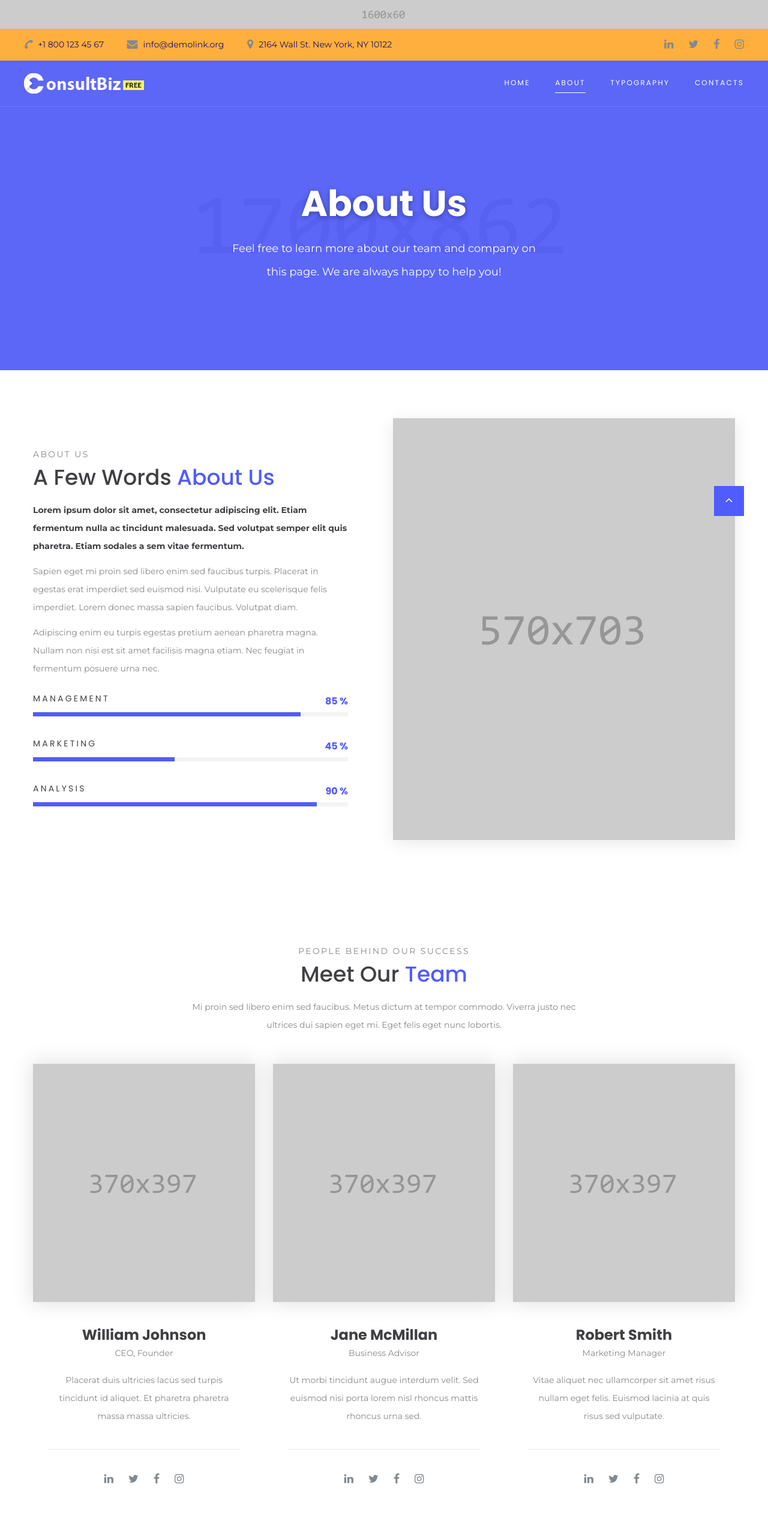
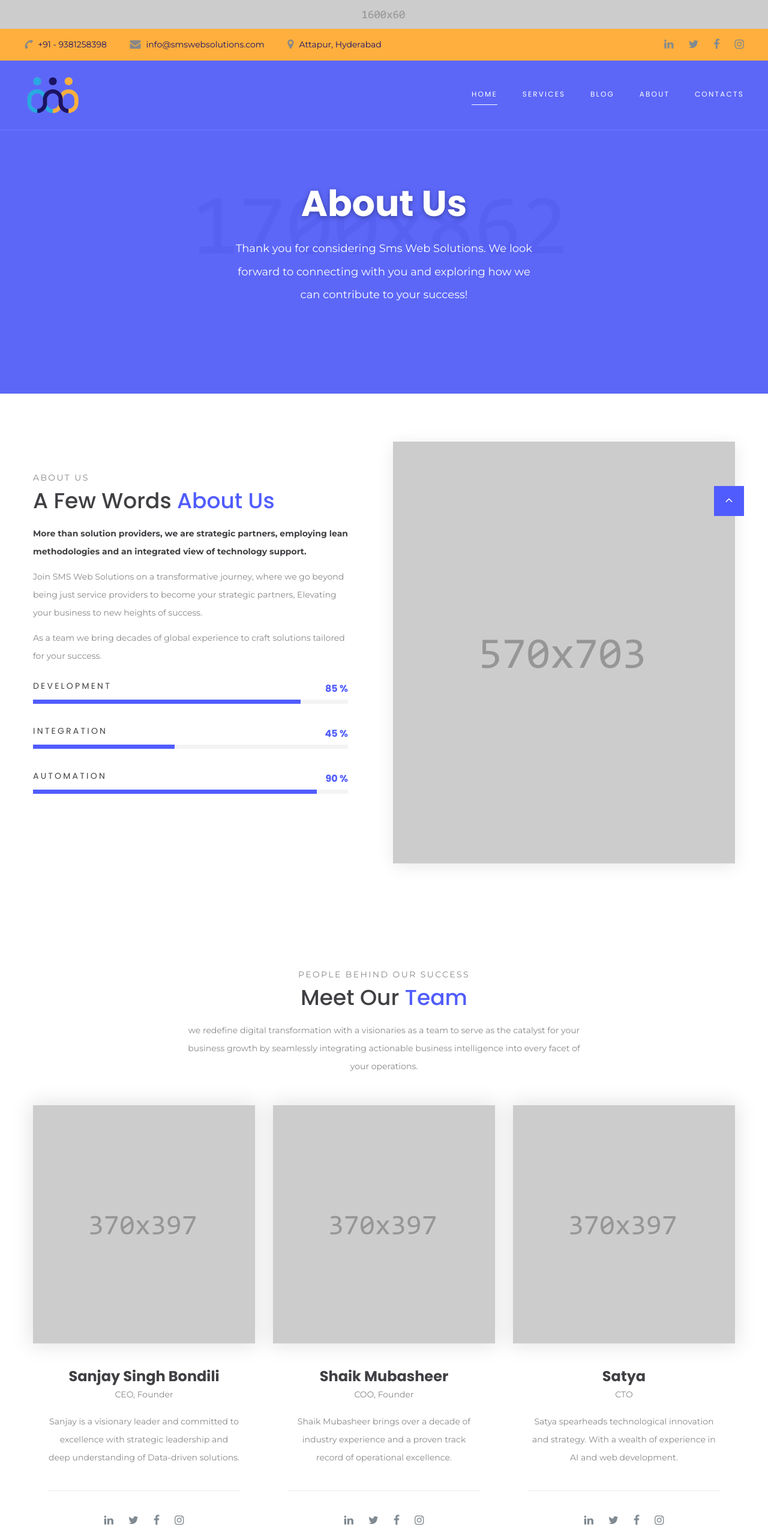
Before and after one commit to SanjayBondili/smswebsite, a plain HTML site: page code/site/about.html in a window 1280 px wide. Shown: the top 2560 px of the page at 60% size. Drawn offline with Linux system fonts and the light colour scheme.

Commit message:
Updated contact and About us pages content

```diff
--- a/code/site/about.html
+++ b/code/site/about.html
@@ -26,27 +26,31 @@
       <header class="section page-header">
         <!--RD Navbar-->
         <div class="rd-navbar-wrap">
-          <nav class="rd-navbar rd-navbar-classic" data-layout="rd-navbar-fixed" data-sm-layout="rd-navbar-fixed" data-md-layout="rd-navbar-fixed" data-md-device-layout="rd-navbar-fixed" data-lg-layout="rd-navbar-static" data-lg-device-layout="rd-navbar-static" data-xl-layout="rd-navbar-static" data-xl-device-layout="rd-navbar-static" data-lg-stick-up-offset="46px" data-xl-stick-up-offset="46px" data-xxl-stick-up-offset="46px" data-lg-stick-up="true" data-xl-stick-up="true" data-xxl-stick-up="true">
-            <div class="rd-navbar-collapse-toggle rd-navbar-fixed-element-1" data-rd-navbar-toggle=".rd-navbar-collapse"><span></span></div>
+          <nav class="rd-navbar rd-navbar-classic" data-layout="rd-navbar-fixed" data-sm-layout="rd-navbar-fixed"
+          data-md-layout="rd-navbar-fixed" data-md-device-layout="rd-navbar-fixed" data-lg-layout="rd-navbar-static"
+          data-lg-device-layout="rd-navbar-static" data-xl-layout="rd-navbar-static"
+          data-xl-device-layout="rd-navbar-static" data-lg-stick-up-offset="46px" data-xl-stick-up-offset="46px"
+          data-xxl-stick-up-offset="46px" data-lg-stick-up="true" data-xl-stick-up="true" data-xxl-stick-up="true">
+
           <div class="rd-navbar-aside-outer rd-navbar-collapse bg-gray-dark">
             <div class="rd-navbar-aside">
               <ul class="list-inline navbar-contact-list">
                 <li>
                   <div class="unit unit-spacing-xs align-items-center">
                     <div class="unit-left"><span class="icon text-middle fa-phone"></span></div>
-                      <div class="unit-body"><a href="tel:#">+1 800 123 45 67</a></div>
+                    <div class="unit-body"><a href="tel:#">+91 - 9381258398</a></div>
                   </div>
                 </li>
                 <li>
                   <div class="unit unit-spacing-xs align-items-center">
                     <div class="unit-left"><span class="icon text-middle fa-envelope"></span></div>
-                      <div class="unit-body"><a href="mailto:#">info@demolink.org</a></div>
+                    <div class="unit-body"><a href="mailto:#">info@smswebsolutions.com</a></div>
                   </div>
                 </li>
                 <li>
                   <div class="unit unit-spacing-xs align-items-center">
                     <div class="unit-left"><span class="icon text-middle fa-map-marker"></span></div>
-                      <div class="unit-body"><a href="#">2164 Wall St. New York, NY 10122</a></div>
+                    <div class="unit-body"><a href="#">Attapur, Hyderabad</a></div>
                   </div>
                 </li>
               </ul>
@@ -66,18 +70,24 @@
                 <button class="rd-navbar-toggle" data-rd-navbar-toggle=".rd-navbar-nav-wrap"><span></span></button>
                 <!--RD Navbar Brand-->
                 <div class="rd-navbar-brand">
-                    <!--Brand--><a class="brand" href="index.html"><img class="brand-logo-dark" src="images/logo-default-200x34.png" alt="" width="100" height="17"/><img class="brand-logo-light" src="images/logo-inverse-200x34.png" alt="" width="100" height="17"/></a>
+                  <!--Brand--><a class="brand" href="index.html"><img class="brand-logo-dark"
+                      src="images/SMS_NEW_LOGO.png" alt="" width="100" height="17" /><img class="brand-logo-light"
+                      src="images/SMS_NEW_LOGO.png" alt="" width="100" height="11" /></a>
                 </div>
               </div>
               <div class="rd-navbar-main-element">
                 <div class="rd-navbar-nav-wrap">
                   <ul class="rd-navbar-nav">
-                      <li class="rd-nav-item"><a class="rd-nav-link" href="index.html">Home</a>
+                    <li class="rd-nav-item active"><a class="rd-nav-link" href="index.html">Home</a>
                     </li>
-                      <li class="rd-nav-item active"><a class="rd-nav-link" href="about.html">About</a>
+                    <li class="rd-nav-item"><a class="rd-nav-link" href="index.html">Services</a>
                     </li>
-                      <li class="rd-nav-item"><a class="rd-nav-link" href="typography.html">Typography</a>
+                    <li class="rd-nav-item"><a class="rd-nav-link" href="index.html">Blog</a>
                     </li>
+                    <li class="rd-nav-item"><a class="rd-nav-link" href="about.html">About</a>
+                    </li>
+                    <!-- <li class="rd-nav-item"><a class="rd-nav-link" href="typography.html">Typography</a>
+                    </li> -->
                     <li class="rd-nav-item"><a class="rd-nav-link" href="contacts.html">Contacts</a>
                     </li>
                   </ul>
@@ -94,7 +104,7 @@
           <div class="row justify-content-center">
             <div class="col-xl-8 text-center">
               <h1 class="font-weight-bold wow fadeInLeft">About Us</h1>
-              <p class="intro-description wow fadeInRight">Feel free to learn more about our team and company on this page. We are always happy to help you!</p>
+              <p class="intro-description wow fadeInRight">Thank you for considering Sms Web Solutions. We look forward to connecting with you and exploring how we can contribute to your success!</p>
             </div>
           </div>
         </div>
@@ -107,14 +117,15 @@
               <div class="offset-top-45 offset-lg-right-45">
                 <div class="section-name wow fadeInRight" data-wow-delay=".2s">About us</div>
                 <h3 class="wow fadeInLeft text-capitalize" data-wow-delay=".3s">A Few Words<span class="text-primary"> about us</span></h3>
-                <p class="font-weight-bold text-gray-dark wow fadeInUp" data-wow-delay=".4s">Lorem ipsum dolor sit amet, consectetur adipiscing elit. Etiam fermentum nulla ac tincidunt malesuada. Sed volutpat semper elit quis pharetra. Etiam sodales a sem vitae fermentum.</p>
-                <p class="wow fadeInUp" data-wow-delay=".4s">Sapien eget mi proin sed libero enim sed faucibus turpis. Placerat in egestas erat imperdiet sed euismod nisi. Vulputate eu scelerisque felis imperdiet. Lorem donec massa sapien faucibus. Volutpat diam.</p>
-                <p class="wow fadeInUp" data-wow-delay=".4s">Adipiscing enim eu turpis egestas pretium aenean pharetra magna. Nullam non nisi est sit amet facilisis magna etiam. Nec feugiat in fermentum posuere urna nec.</p>
+                <p class="font-weight-bold text-gray-dark wow fadeInUp" data-wow-delay=".4s">More than solution providers, we are strategic partners, employing lean methodologies and an integrated view of technology support.</p>
+                <p class="wow fadeInUp" data-wow-delay=".4s">Join SMS Web Solutions on a transformative journey, where we go beyond being just service providers to become your strategic partners, Elevating your business to new heights of success.</p>
+                <p class="wow fadeInUp" data-wow-delay=".4s">As a team we bring decades of
+                  global experience to craft solutions tailored for your success.</p>
                 <div class="offset-top-20">
                   <!--Linear progress bar-->
                   <article class="progress-linear">
                     <div class="progress-header progress-header-simple">
-                      <p>Management</p><span class="progress-value">85</span>
+                      <p>Development</p><span class="progress-value">85</span>
                     </div>
                     <div class="progress-bar-linear-wrap">
                       <div class="progress-bar-linear"></div>
@@ -123,7 +134,7 @@
                   <!--Linear progress bar-->
                   <article class="progress-linear">
                     <div class="progress-header progress-header-simple">
-                      <p>Marketing</p><span class="progress-value">45</span>
+                      <p>Integration</p><span class="progress-value">45</span>
                     </div>
                     <div class="progress-bar-linear-wrap">
                       <div class="progress-bar-linear"></div>
@@ -132,7 +143,7 @@
                   <!--Linear progress bar-->
                   <article class="progress-linear">
                     <div class="progress-header progress-header-simple">
-                      <p>Analysis</p><span class="progress-value">90</span>
+                      <p>Automation</p><span class="progress-value">90</span>
                     </div>
                     <div class="progress-bar-linear-wrap">
                       <div class="progress-bar-linear"></div>
@@ -155,7 +166,7 @@
             <div class="col-md col-12 text-center">
               <div class="section-name wow fadeInRight" data-wow-delay=".2s">People Behind Our Success</div>
               <h3 class="wow fadeInLeft text-capitalize" data-wow-delay=".3s">Meet Our<span class="text-primary"> Team</span></h3>
-              <p class="block-675">Mi proin sed libero enim sed faucibus. Metus dictum at tempor commodo. Viverra justo nec ultrices dui sapien eget mi. Eget felis eget nunc lobortis.</p>
+              <p class="block-675">we redefine digital transformation with a visionaries as a team to serve as the catalyst for your business growth by seamlessly integrating actionable business intelligence into every facet of your operations.</p>
             </div>
           </div>
           <div class="row row-50 justify-content-center">
@@ -164,8 +175,8 @@
                 <div class="team-classic-img"><img src="images/team-classic-1-370x397.jpg" alt="" width="370" height="198"/>
                 </div>
                 <div class="block-320 text-center">
-                  <h4 class="font-weight-bold">William Johnson</h4><span class="d-block">CEO, Founder</span>
-                  <p>Placerat duis ultricies lacus sed turpis tincidunt id aliquet. Et pharetra pharetra massa massa ultricies.</p>
+                  <h4 class="font-weight-bold">Sanjay Singh Bondili</h4><span class="d-block">CEO, Founder</span>
+                  <p>Sanjay is a visionary leader and committed to excellence with strategic leadership and deep understanding of Data-driven solutions.</p>
                   <hr class="offset-top-40"/>
                   <ul class="justify-content-center social-links offset-top-30">
                     <li><a class="fa fa-linkedin" href="#"></a></li>
@@ -181,8 +192,8 @@
                 <div class="team-classic-img"><img src="images/team-classic-2-370x397.jpg" alt="" width="370" height="198"/>
                 </div>
                 <div class="block-320 text-center">
-                  <h4 class="font-weight-bold">Jane McMillan</h4><span class="d-block">Business Advisor</span>
-                  <p>Ut morbi tincidunt augue interdum velit. Sed euismod nisi porta lorem nisl rhoncus mattis rhoncus urna sed.</p>
+                  <h4 class="font-weight-bold">Shaik Mubasheer</h4><span class="d-block">COO, Founder</span>
+                  <p>Shaik Mubasheer brings over a decade of industry experience and a proven track record of operational excellence.</p>
                   <hr class="offset-top-40"/>
                   <ul class="justify-content-center social-links offset-top-30">
                     <li><a class="fa fa-linkedin" href="#"></a></li>
@@ -198,8 +209,8 @@
                 <div class="team-classic-img"><img src="images/team-classic-3-370x397.jpg" alt="" width="370" height="198"/>
                 </div>
                 <div class="block-320 text-center">
-                  <h4 class="font-weight-bold">Robert Smith</h4><span class="d-block">Marketing Manager</span>
-                  <p>Vitae aliquet nec ullamcorper sit amet risus nullam eget felis. Euismod lacinia at quis risus sed vulputate.</p>
+                  <h4 class="font-weight-bold">Satya</h4><span class="d-block">CTO</span>
+                  <p> Satya spearheads technological innovation and strategy. With a wealth of experience in AI and web development.</p>
                   <hr class="offset-top-40"/>
                   <ul class="justify-content-center social-links offset-top-30">
                     <li><a class="fa fa-linkedin" href="#"></a></li>
@@ -238,27 +249,32 @@
         <div class="container">
           <div class="row justify-content-center">
             <div class="col-md-10 col-12 text-center"><span class="text-white d-block cta-big-text font-weight-medium">Still Have Some Questions Left?</span>
-              <h2 class="text-white"><span class="d-block">Get in Touch with Us:<a class="underline-link" href="tel:#"> 855-456-7634</a></span></h2>
+              <h2 class="text-white"><span class="d-block">Get in Touch with Us:<a class="underline-link" href="tel:#"> +91 - 9381258398</a></span></h2>
               <p class="text-white">Feel free to contact our team to learn more about the services provided by us and multiple offers for Your business!</p><a class="button-circle button-default-outline button button-lg button-width-210" href="contacts.html">contact us</a>
             </div>
           </div>
         </div>
       </section>
-      <!--Footer--><a class="section section-banner" href="https://www.templatemonster.com/intense-multipurpose-html-template.html" target="_blank" style="background-image: url(images/background-01-1920x310.jpg); background-image: -webkit-image-set( url(images/background-01-1920x310.jpg) 1x, url(images/background-01-3840x620.jpg) 2x )"><img src="images/foreground-01-1600x310.png" srcset="images/foreground-01-1600x310.png 1x, images/foreground-01-3200x620.png 2x" alt="" width="1600" height="310"></a>
+      <!--Footer--><a class="section section-banner" href="https://www.smswebsolutions.com" target="_blank" style="background-image: url(images/background-01-1920x310.jpg); background-image: -webkit-image-set( url(images/background-01-1920x310.jpg) 1x, url(images/background-01-3840x620.jpg) 2x )"><img src="images/foreground-01-1600x310.png" srcset="images/foreground-01-1600x310.png 1x, images/foreground-01-3200x620.png 2x" alt="" width="1600" height="310"></a>
       <footer class="section footer-classic section-sm">
         <div class="container">
           <div class="row row-30">
             <div class="col-lg-3 wow fadeInLeft">
-              <!--Brand--><a class="brand" href="index.html"><img class="brand-logo-dark" src="images/logo-default-200x34.png" alt="" width="100" height="17"/><img class="brand-logo-light" src="images/logo-inverse-200x34.png" alt="" width="100" height="17"/></a>
-              <p class="footer-classic-description offset-top-0 offset-right-25">СonsultBiz provides a full range of business consulting & advisory services to small, medium, and international companies worldwide. We use innovations and experience to drive your success.</p>
+              <!--Brand--><a class="brand" href="index.html"><img class="brand-logo-dark"
+                  src="images/SMS_NEW_LOGO.png" alt="" width="100" height="17" /><img class="brand-logo-light"
+                  src="images/SMS_NEW_LOGO.png" alt="" width="100" height="17" /></a>
+              <p class="footer-classic-description offset-top-0 offset-right-25">Sms Web Solutions provides a full range of
+                Technical consulting & advisory services to small, medium, and international companies worldwide. We use
+                innovations and experience to drive your success.</p>
             </div>
             <div class="col-lg-3 col-sm-8 wow fadeInUp">
               <P class="footer-classic-title">contact info</P>
-              <div class="d-block offset-top-0">2164 Wall St, New York<span class="d-lg-block">NY 10122, USA</span></div><a class="d-inline-block accent-link" href="mailto:#">info@demolink.org</a><a class="d-inline-block" href="tel:#">+1 800 123 45 67</a>
+              <div class="d-block offset-top-0">Attapur<span class="d-lg-block"> HYDERABAD - 500048</span></div>
+              <a class="d-inline-block accent-link" href="mailto:#">info@smswebsolutions.com</a><a class="d-inline-block"
+                href="tel:#">+91 - 9381258398</a>
               <ul>
                 <li>Mon-Thu:<span class="d-inline-block offset-left-10 text-white">9:30 AM - 9:00 PM</span></li>
                 <li>Fri:<span class="d-inline-block offset-left-10 text-white">10:00 AM - 9:00 PM</span></li>
-                <li>Sat:<span class="d-inline-block offset-left-10 text-white">10:00 AM - 3:00 PM</span></li>
               </ul>
             </div>
             <div class="col-lg-2 col-sm-4 wow fadeInUp" data-wow-delay=".3s">
@@ -273,10 +289,12 @@
             </div>
             <div class="col-lg-4 wow fadeInLeft" data-wow-delay=".2s">
               <P class="footer-classic-title">newsletter</P>
-              <form class="rd-mailform text-left footer-classic-subscribe-form" data-form-output="form-output-global" data-form-type="contact" method="post" action="bat/rd-mailform.php">
+              <form class="rd-mailform text-left footer-classic-subscribe-form" data-form-output="form-output-global"
+                data-form-type="contact" method="post" action="bat/rd-mailform.php">
                 <div class="form-wrap">
                   <label class="form-label" for="subscribe-email">Your Email Address</label>
-                  <input class="form-input" id="subscribe-email" type="email" name="email" data-constraints="@Email @Required">
+                  <input class="form-input" id="subscribe-email" type="email" name="email"
+                    data-constraints="@Email @Required">
                 </div>
                 <div class="form-button group-sm text-center text-lg-left">
                   <button class="button button-primary button-circle" type="submit">sign up</button>
@@ -288,7 +306,8 @@
         </div>
         <div class="container wow fadeInUp" data-wow-delay=".4s">
           <div class="footer-classic-aside">
-            <p class="rights"><span>&copy;&nbsp;</span><span class="copyright-year"></span>. All Rights Reserved. Design by <a href="https://www.templatemonster.com">TemplateMonster</a></p>
+            <p class="rights"><span>&copy;&nbsp;</span><span class="copyright-year"></span>. All Rights Reserved. Design
+              by <a href="https://www.smswebsolutions.com">SMS Web soltuions</a></p>
             <ul class="social-links">
               <li><a class="fa fa-linkedin" href="#"></a></li>
               <li><a class="fa fa fa-twitter" href="#"></a></li>
```
Also changed, not shown: code/site/contacts.html (+37 -19 lines), code/site/index.html (+2 -2 lines). Lines whose indentation alone changed are shown as unchanged.
